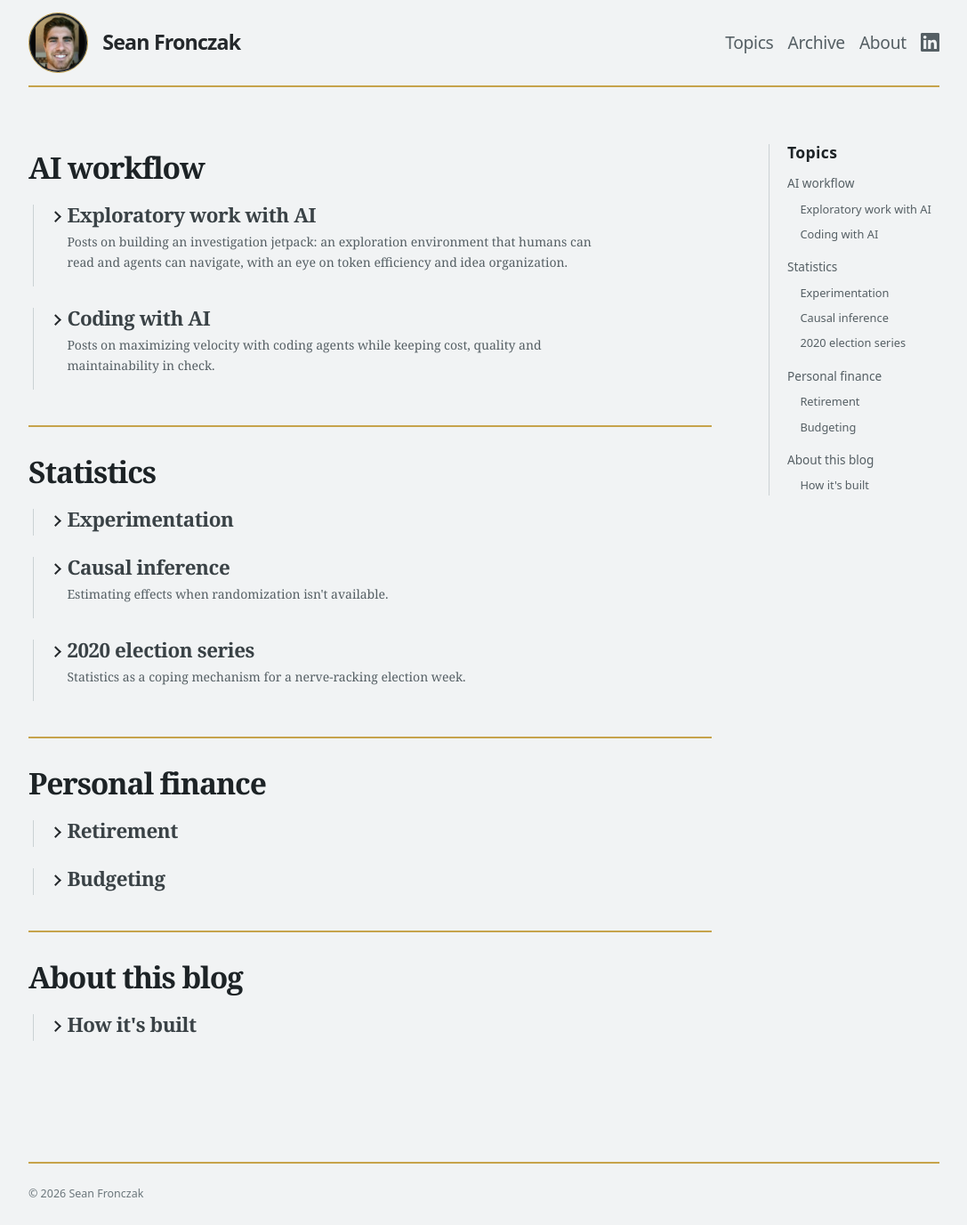
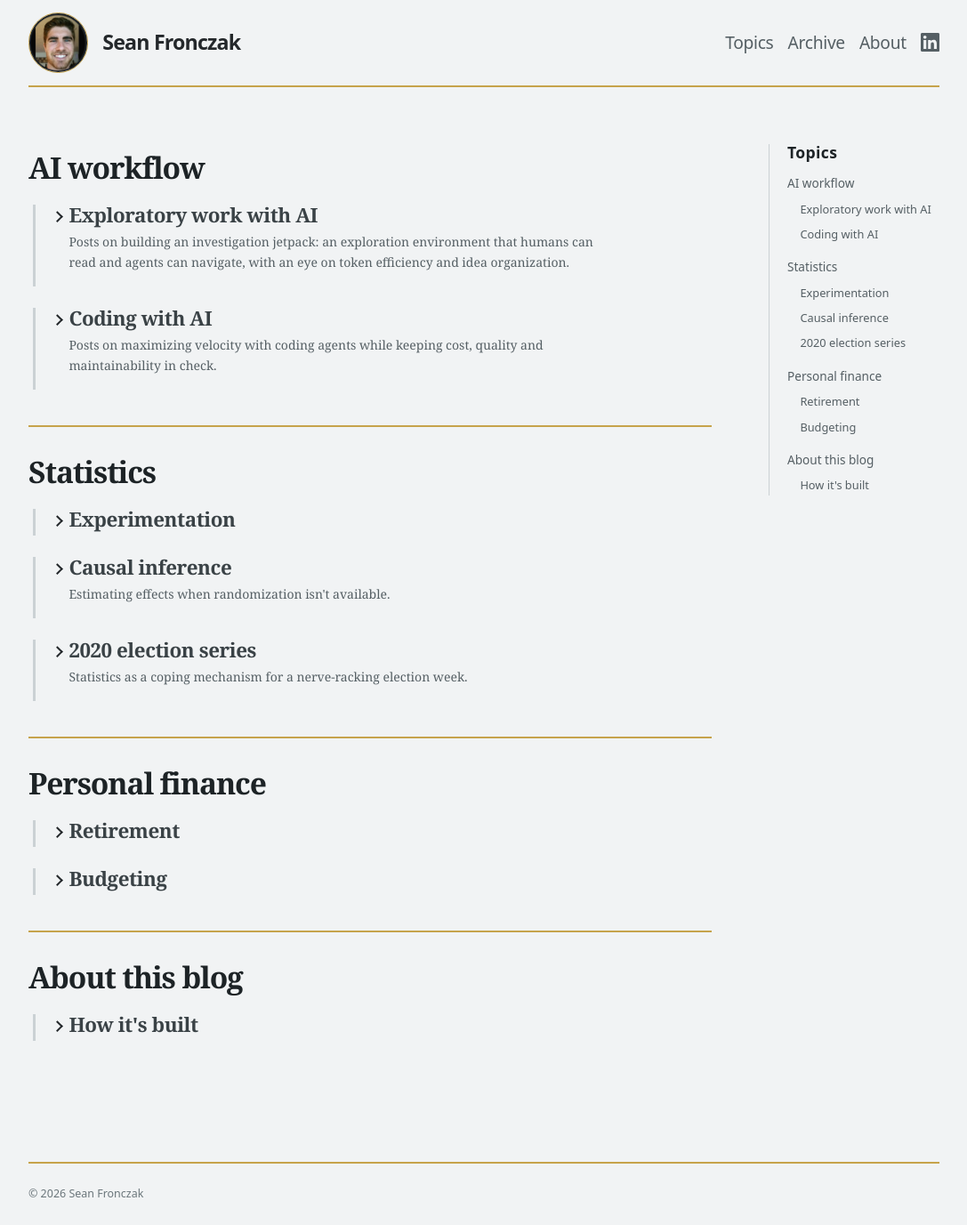
Before and after one commit to seanczak/blog, a Jekyll site: the page built from jekyll/index.md, in a window 1280 px wide and 1377 px high. Shown: the whole window at 89% size, without its empty margins (96-1183 px from the left). Built offline with Jekyll 4.4.1, drawn with Linux system fonts in a browser that asks for light colours.

Commit message:
Indent and bullet posts under landing-page groups; widen group line
Posts sat level with the group blurb, so it wasn't clear they belong to
the group. They now indent a step further with a small bullet, and the
group's left rule is 3px instead of 1px.

Co-Authored-By: Claude Opus 5.5 <noreply@anthropic.com>

```diff
--- a/jekyll/_sass/_topic-tree.scss
+++ b/jekyll/_sass/_topic-tree.scss
@@ -3,16 +3,17 @@
 .tree-section:first-child { border-top: 0; padding-top: .5rem; }
 .tree-section-title { font-family: $serif; font-size: clamp(1.55rem, 4vw, 2.1rem); letter-spacing: -.035em; margin: 0 0 .4rem; }
 .tree-blurb { color: var(--muted); font-size: .875rem; margin: 0 0 1rem; max-width: 38rem; }
-.tree-group { border-left: 1px solid var(--rule); margin: 1.5rem 0 1.5rem .3rem; padding-left: 1.25rem; scroll-margin-top: 1.5rem; }
+.tree-group { border-left: 3px solid var(--rule); margin: 1.5rem 0 1.5rem .3rem; padding-left: 1.25rem; scroll-margin-top: 1.5rem; }
 .tree-group-title { color: var(--group-title); font-family: $serif; font-size: clamp(1.2rem, 2.6vw, 1.4rem); letter-spacing: -.02em; margin: 0 0 .35rem; }
 .tree-group summary { cursor: pointer; list-style: none; padding-left: 1.1rem; position: relative; }
 .tree-group summary::-webkit-details-marker { display: none; }
 .tree-group summary::before { border-bottom: 2px solid currentColor; border-right: 2px solid currentColor; content: ""; height: .45rem; left: 0; position: absolute; top: .55rem; transform: rotate(-45deg); transition: transform .15s; width: .45rem; }
 .tree-group[open] summary::before { transform: rotate(45deg); }
 .tree-group summary:hover .tree-group-title { color: var(--group-title-hover); text-shadow: 0 0 .6px currentColor; }
-.tree-empty { color: var(--subtle); font-size: .95rem; font-style: italic; margin: 0 0 .9rem 1.1rem; }
-.tree-posts { list-style: none; margin: 0 0 0 1.1rem; padding: 0; }
-.tree-posts li { margin: 0 0 .9rem; }
+.tree-empty { color: var(--subtle); font-size: .95rem; font-style: italic; margin: 0 0 .9rem 2.1rem; }
+.tree-posts { list-style: none; margin: 0 0 0 2.1rem; padding: 0; }
+.tree-posts li { margin: 0 0 .9rem; position: relative; }
+.tree-posts li::before { background: var(--subtle); border-radius: 50%; content: ""; height: .35rem; left: -1rem; position: absolute; top: .7rem; width: .35rem; }
 .tree-posts a { font-weight: 700; text-decoration: none; }
 .tree-posts a:hover { text-decoration: underline; }
 .tree-posts p { color: var(--muted); font-size: .875rem; margin: .1rem 0 0; max-width: 38rem; }
```
